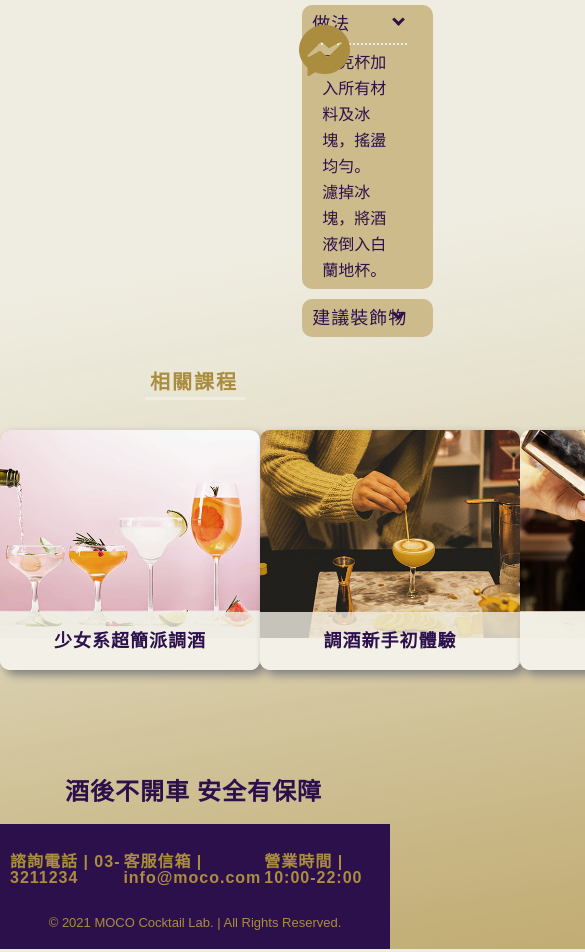
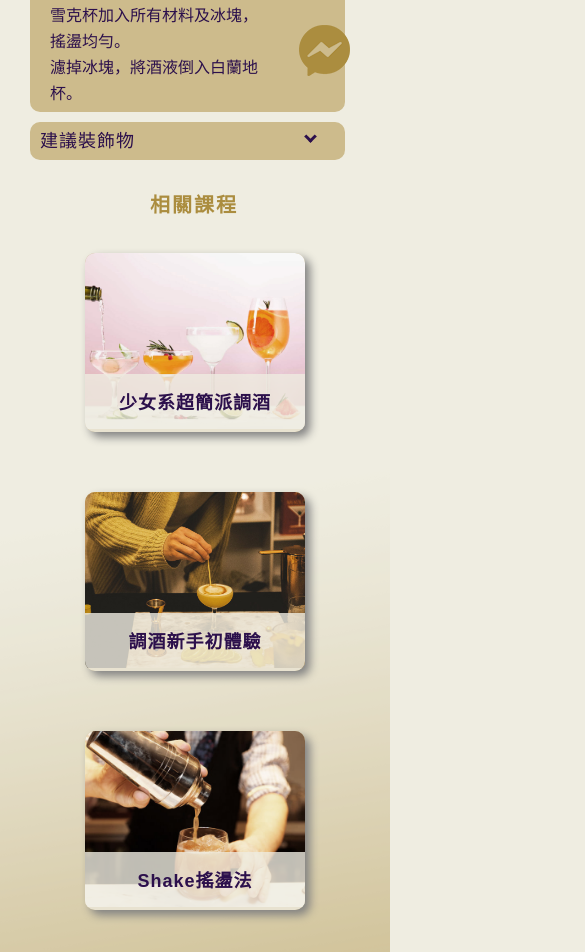
Before and after one commit to manana034/WD02010, a plain HTML site: page recipecontent.html in a window 390 px wide. Shown: the part 705-1657 px from the top of the page, 585 px wide, since content can reach past the window. Drawn offline with nearby package versions, Linux system fonts and the light colour scheme.

Commit message:
02020831

```diff
--- a/css/recipecontent.css
+++ b/css/recipecontent.css
@@ -4,6 +4,25 @@ div.main_top {
     margin: 0 auto;
     display: flex;
     justify-content: center;
+}
+div.rwd{
+    display: none;
+    padding: 10px;
+    padding-left: 20px;
+}
+@media(max-width:767px){
+    div.left{
+        display: none;
+    }
+    div.rwd{
+        display: block;
+    }
+}
+
+@media(max-width:575px){
+    /* div.banner{
+        height: 230px;
+  } */
 }
 
 div.left {
@@ -106,6 +125,7 @@ div.main_bottom{
     display: flex;
     justify-content: space-around;
     margin-bottom: 80px;
+    flex-wrap: wrap;
 }
 
 div.h3{
@@ -124,14 +144,25 @@ div.h3{
 
 div.course_card{
     background-color: #cdbb8c;
-    width: 260px;
+    width: 240px;
     border-radius: 10px;
     /* padding: 10px; */
-    height: 240px;
     overflow: hidden;
     margin: 30px 0px;
     box-shadow: 5px 5px 10px gray;
     position: relative;
+}
+
+@media(max-width:767px){
+    div.course_card{
+        width: 200px;
+  }
+}
+
+@media(max-width:575px){
+    div.course_card{
+        width: 220px;
+  }
 }
 
 div.course_card img {
--- a/recipecontent.html
+++ b/recipecontent.html
@@ -47,6 +47,7 @@
             <h2>莓牛奶  Strawberry Milk</h2>
             <a href="recipe.html"><p class="type"># Brandy</p></a>
             <a href="recipe.html"><p class="type"># Shake</p></a>
+            <div class="rwd"><img src="./img/reciperwd.jpg"></div>
             <p class="text">溫柔且又夢幻的調酒，非常適合拍照，酒精含量低，適合想多喝幾杯的你。</p>
             <div class="intro">
                 <div class="intro1">
@@ -79,36 +80,36 @@
     </div>
     <div class="h3"><h3>相關課程</h3></div>
     <div class="main_bottom">
-            <a href="coursecontent.html">
             <div class="course_card">
+                <a href="coursecontent.html"></a>
                     <div>
-                        <img src="./img/content02.jpg" alt="" >
+                        <img src="./img/content002.jpg" alt="" >
                     </div>
                     <div class="course_text">
                         <h4>少女系超簡派調酒</h4>
                     </div>
+                </a>
             </div>
-            </a>
+            <div class="course_card">
                 <a href="coursecontent.html">
-                <div class="course_card">
                     <div>
-                           <img src="./img/content03.jpg" alt="" >
+                           <img src="./img/content003.jpg" alt="" >
                     </div>
                     <div class="course_text">
                         <h4>調酒新手初體驗</h4>
                     </div>
+                </a>
             </div>
-            </a>
+            <div class="course_card">
                     <a href="coursecontent.html">
-                <div class="course_card">
                     <div>
-                           <img src="./img/content04.jpg" alt="" >
+                           <img src="./img/content004.jpg" alt="" >
                     </div>
                     <div class="course_text">
                         <h4>Shake搖盪法</h4>
                     </div>
+                </a>
             </div>
-            </a>
     </div>
 
 
```
Also changed, not shown: img/reciperwd.jpg (added). Lines whose indentation alone changed are shown as unchanged.
